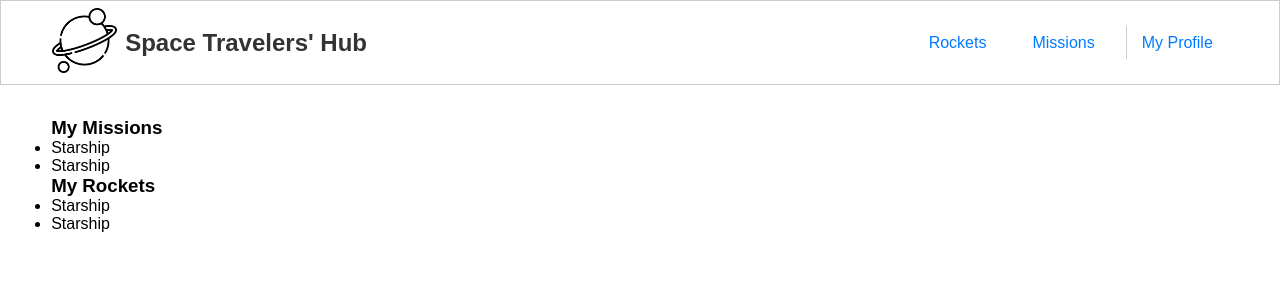
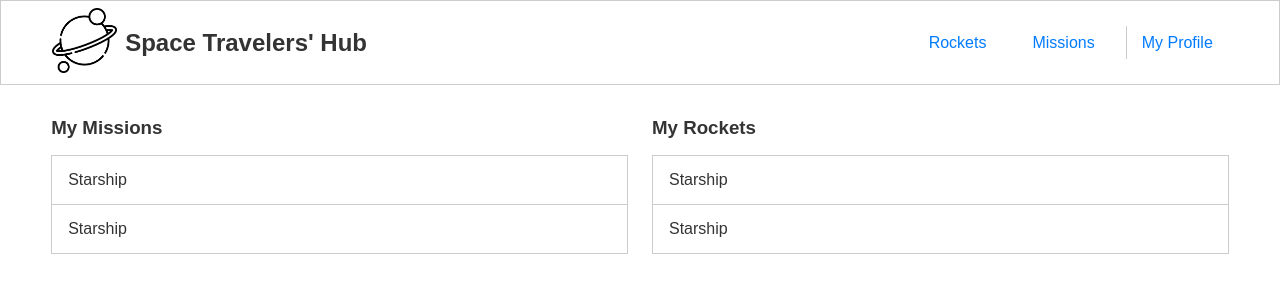
Before and after one commit to houdamzari/space-travelers, a React (Create React App) app: page /profile in a window 1280 px wide. Shown: the top 300 px of the page. Built offline with nearby package versions, Linux system fonts and the light colour scheme.

Commit message:
Add layout CSS

```diff
--- a/src/pages/MyProfilePage.module.css
+++ b/src/pages/MyProfilePage.module.css
@@ -0,0 +1,35 @@
+.my_profile_section {
+  display: flex;
+  gap: 1.5rem;
+  color: #333;
+}
+
+.my_rockets {
+  width: 100%;
+  flex: 1;
+}
+
+.my_missions {
+  width: 100%;
+  flex: 1;
+}
+
+.my_rockets h3,
+.my_missions h3 {
+  color: #333;
+}
+
+.profile_items {
+  margin-top: 1rem;
+  list-style: none;
+}
+
+.profile_items li {
+  padding: 15px 1rem;
+  border: 1px solid #ccc;
+  border-bottom: none;
+}
+
+.profile_items li:last-child {
+  border-bottom: 1px solid #ccc;
+}
```
